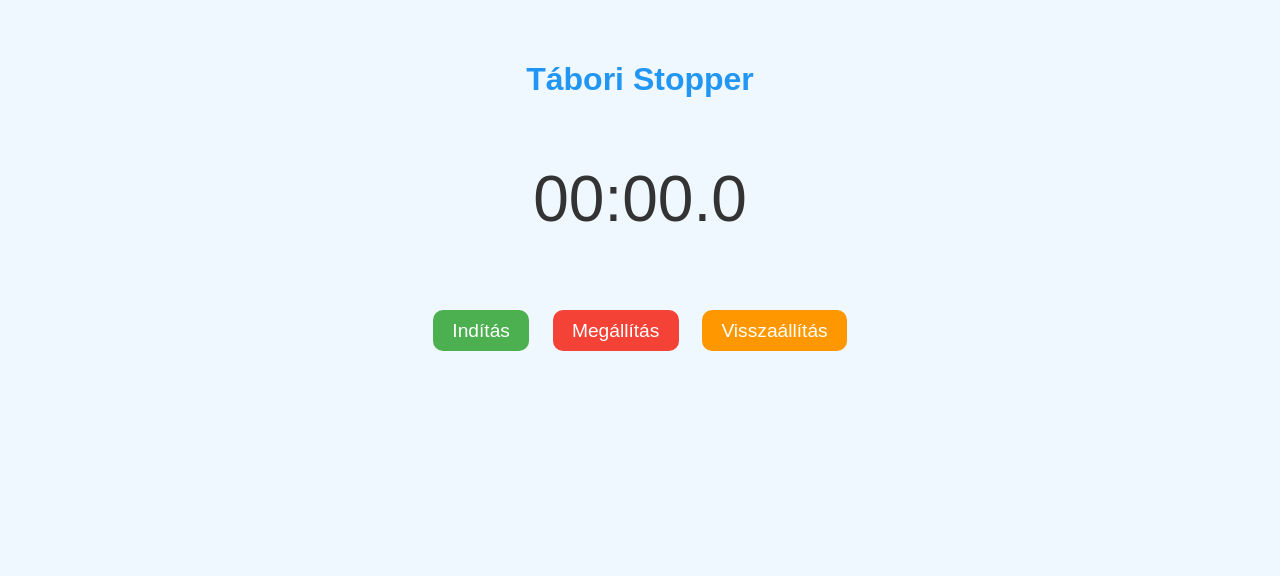
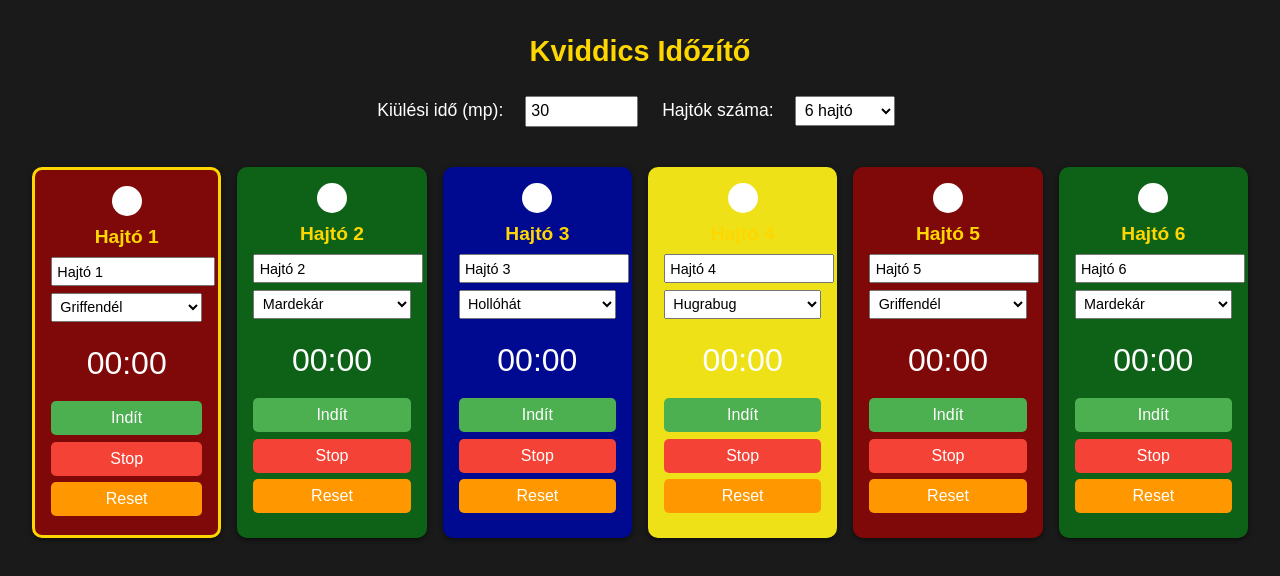
Before and after one commit to Nuvagus/tabor_app, a plain HTML site: page index.html in a window 1280 px wide. Drawn offline with Linux system fonts and the light colour scheme.

Commit message:
app_design, logic

```diff
--- a/index.html
+++ b/index.html
@@ -3,85 +3,31 @@
 <head>
   <meta charset="UTF-8" />
   <meta name="viewport" content="width=device-width, initial-scale=1.0" />
-  <title>Tábori Stopper</title>
+  <title>Kviddics Időzítő</title>
   <link rel="manifest" href="manifest.json" />
-  <meta name="theme-color" content="#2196F3" />
-  <link rel="apple-touch-icon" href="icons/icon-192.png">
-  <style>
-    body {
-      font-family: sans-serif;
-      text-align: center;
-      background: #f0f8ff;
-      color: #333;
-      padding: 2em;
-    }
-    h1 { color: #2196F3; }
-    #timer { font-size: 4em; margin: 1em 0; }
-    button {
-      font-size: 1.2em;
-      margin: 0.5em;
-      padding: 0.5em 1em;
-      border: none;
-      border-radius: 10px;
-      cursor: pointer;
-    }
-    .start { background-color: #4CAF50; color: white; }
-    .stop { background-color: #f44336; color: white; }
-    .reset { background-color: #ff9800; color: white; }
-  </style>
+  <meta name="theme-color" content="#FFD700" />
+  <link rel="apple-touch-icon" href="icons/icon-192.png" />
+  <link rel="stylesheet" href="styles.css" />
 </head>
 <body>
-  <h1>Tábori Stopper</h1>
-  <div id="timer">00:00.0</div>
-  <button class="start" onclick="startTimer()">Indítás</button>
-  <button class="stop" onclick="stopTimer()">Megállítás</button>
-  <button class="reset" onclick="resetTimer()">Visszaállítás</button>
+  <h1>Kviddics Időzítő</h1>
+  <div class="settings">
+    <div>
+      <label for="sitout-time">Kiülési idő (mp):</label>
+      <input type="number" id="sitout-time" min="1" value="30" aria-label="Kiülési idő másodpercben" />
+    </div>
+    <div>
+      <label for="player-count">Hajtók száma:</label>
+      <select id="player-count" aria-label="Hajtók számának kiválasztása">
+        <option value="3">3 hajtó</option>
+        <option value="6">6 hajtó</option>
+      </select>
+    </div>
+  </div>
+  <div class="player-list" role="tablist" aria-label="Játékos időzítők">
+    <!-- Játékosok dinamikusan generálva -->
+  </div>
 
-  <script>
-    let startTime, interval;
-    let running = false;
-
-    function formatTime(ms) {
-      let totalSeconds = Math.floor(ms / 1000);
-      let minutes = String(Math.floor(totalSeconds / 60)).padStart(2, '0');
-      let seconds = String(totalSeconds % 60).padStart(2, '0');
-      let tenths = String(Math.floor((ms % 1000) / 100));
-      return `${minutes}:${seconds}.${tenths}`;
-    }
-
-    function updateDisplay(ms) {
-      document.getElementById('timer').textContent = formatTime(ms);
-    }
-
-    function startTimer() {
-      if (running) return;
-      running = true;
-      startTime = Date.now() - (window.elapsed || 0);
-      interval = setInterval(() => {
-        window.elapsed = Date.now() - startTime;
-        updateDisplay(window.elapsed);
-      }, 100);
-    }
-
-    function stopTimer() {
-      if (!running) return;
-      running = false;
-      clearInterval(interval);
-    }
-
-    function resetTimer() {
-      stopTimer();
-      window.elapsed = 0;
-      updateDisplay(0);
-    }
-
-    if ('serviceWorker' in navigator) {
-      navigator.serviceWorker.register('service-worker.js')
-        .then(reg => console.log('Service Worker regisztrálva!', reg))
-        .catch(err => console.error('SW hiba:', err));
-    }
-
-    updateDisplay(0);
-  </script>
+  <script src="script.js"></script>
 </body>
 </html>
--- /dev/null
+++ b/script.js
@@ -0,0 +1,166 @@
+const houses = {
+    griffindel: 'Griffendél',
+    mardekar: 'Mardekár',
+    hollóhát: 'Hollóhát',
+    hugrabug: 'Hugrabug'
+  };
+
+  let players = JSON.parse(localStorage.getItem('quidditchPlayers')) || [
+    { id: 1, name: 'Hajtó 1', house: 'griffindel', timer: null, timeLeft: 0, running: false, expired: false },
+    { id: 2, name: 'Hajtó 2', house: 'mardekar', timer: null, timeLeft: 0, running: false, expired: false },
+    { id: 3, name: 'Hajtó 3', house: 'hollóhát', timer: null, timeLeft: 0, running: false, expired: false },
+    { id: 4, name: 'Hajtó 4', house: 'hugrabug', timer: null, timeLeft: 0, running: false, expired: false },
+    { id: 5, name: 'Hajtó 5', house: 'griffindel', timer: null, timeLeft: 0, running: false, expired: false },
+    { id: 6, name: 'Hajtó 6', house: 'mardekar', timer: null, timeLeft: 0, running: false, expired: false }
+  ];
+  let sitoutTime = parseInt(localStorage.getItem('sitoutTime'), 10) || 30;
+  let playerCount = parseInt(localStorage.getItem('playerCount'), 10) || 6;
+  let activePlayerId = parseInt(localStorage.getItem('activePlayerId'), 10) || 1;
+
+  function saveState() {
+    localStorage.setItem('quidditchPlayers', JSON.stringify(players));
+    localStorage.setItem('sitoutTime', sitoutTime);
+    localStorage.setItem('playerCount', playerCount);
+    localStorage.setItem('activePlayerId', activePlayerId);
+  }
+
+  function formatTime(seconds) {
+    const mins = String(Math.floor(seconds / 60)).padStart(2, '0');
+    const secs = String(seconds % 60).padStart(2, '0');
+    return `${mins}:${secs}`;
+  }
+
+  function renderPlayers() {
+    const playerList = document.querySelector('.player-list');
+    playerList.innerHTML = '';
+    const visiblePlayers = players.slice(0, playerCount);
+    visiblePlayers.forEach(player => {
+      const playerDiv = document.createElement('div');
+      playerDiv.className = `player ${player.house} ${player.id === activePlayerId ? 'active' : ''} ${player.expired ? 'blink' : ''}`;
+      playerDiv.setAttribute('role', 'tab');
+      playerDiv.setAttribute('aria-selected', player.id === activePlayerId);
+      playerDiv.innerHTML = `
+        <div class="icon"></div>
+        <h3>${player.name}</h3>
+        <input type="text" value="${player.name}" aria-label="${player.name} neve szerkesztése" />
+        <select aria-label="${player.name} házának kiválasztása">
+          ${Object.entries(houses).map(([key, value]) =>
+            `<option value="${key}" ${player.house === key ? 'selected' : ''}>${value}</option>`
+          ).join('')}
+        </select>
+        <div class="timer" aria-live="polite">${formatTime(player.timeLeft)}</div>
+        <button class="start" onclick="startTimer(${player.id})" aria-label="Időzítő indítása ${player.name} számára">Indít</button>
+        <button class="stop" onclick="stopTimer(${player.id})" aria-label="Időzítő megállítása ${player.name} számára">Stop</button>
+        <button class="reset" onclick="resetTimer(${player.id})" aria-label="Időzítő visszaállítása ${player.name} számára">Reset</button>
+      `;
+      playerDiv.querySelector('input').addEventListener('change', (e) => {
+        player.name = e.target.value || `Hajtó ${player.id}`;
+        saveState();
+        renderPlayers();
+      });
+      playerDiv.querySelector('select').addEventListener('change', (e) => {
+        player.house = e.target.value;
+        saveState();
+        renderPlayers();
+      });
+      playerDiv.addEventListener('click', () => setActivePlayer(player.id));
+      playerList.appendChild(playerDiv);
+    });
+  }
+
+  function startTimer(playerId) {
+    const player = players.find(p => p.id === playerId);
+    if (player.running) return;
+    player.running = true;
+    player.expired = false;
+    player.timeLeft = player.timeLeft > 0 ? player.timeLeft : sitoutTime;
+    player.timer = setInterval(() => {
+      player.timeLeft--;
+      if (player.timeLeft <= 0) {
+        stopTimer(playerId);
+        player.timeLeft = 0;
+        player.expired = true;
+        // Értesítés képernyőolvasóknak
+        const timerDiv = document.querySelector(`.player[aria-selected="true"] .timer`);
+        if (timerDiv) timerDiv.setAttribute('aria-label', `${player.name} ideje lejárt`);
+      }
+      renderPlayers();
+      saveState();
+    }, 1000);
+    renderPlayers();
+    saveState();
+  }
+
+  function stopTimer(playerId) {
+    const player = players.find(p => p.id === playerId);
+    if (!player.running) return;
+    player.running = false;
+    clearInterval(player.timer);
+    renderPlayers();
+    saveState();
+  }
+
+  function resetTimer(playerId) {
+    const player = players.find(p => p.id === playerId);
+    player.running = false;
+    player.expired = false;
+    clearInterval(player.timer);
+    player.timeLeft = 0;
+    renderPlayers();
+    saveState();
+  }
+
+  function setActivePlayer(playerId) {
+    activePlayerId = playerId;
+    renderPlayers();
+    saveState();
+  }
+
+  function switchActivePlayer(direction) {
+    const visiblePlayers = players.slice(0, playerCount);
+    const currentIndex = visiblePlayers.findIndex(p => p.id === activePlayerId);
+    let newIndex;
+    if (direction === 'next') {
+      newIndex = (currentIndex + 1) % visiblePlayers.length;
+    } else {
+      newIndex = (currentIndex - 1 + visiblePlayers.length) % visiblePlayers.length;
+    }
+    activePlayerId = visiblePlayers[newIndex].id;
+    renderPlayers();
+    saveState();
+  }
+
+  document.getElementById('sitout-time').addEventListener('change', (e) => {
+    sitoutTime = parseInt(e.target.value, 10) || 30;
+    saveState();
+  });
+
+  document.getElementById('player-count').addEventListener('change', (e) => {
+    const newCount = parseInt(e.target.value, 10);
+    playerCount = (newCount === 3 || newCount === 6) ? newCount : 6; // Érvénytelen érték esetén alapértelmezett 6
+    if (activePlayerId > playerCount) {
+      activePlayerId = 1;
+    }
+    saveState();
+    renderPlayers();
+  });
+
+  // Gyorsbillentyűk a swaphez
+  document.addEventListener('keydown', (e) => {
+    if (e.key === 'ArrowRight') {
+      switchActivePlayer('next');
+    } else if (e.key === 'ArrowLeft') {
+      switchActivePlayer('prev');
+    }
+  });
+
+  // Inicializálja a hajtószám választót
+  document.getElementById('player-count').value = playerCount;
+
+  if ('serviceWorker' in navigator) {
+    navigator.serviceWorker.register('service-worker.js')
+      .then(reg => console.log('Service Worker regisztrálva!', reg))
+      .catch(err => console.error('Service Worker hiba:', err));
+  }
+
+  renderPlayers();
--- /dev/null
+++ b/styles.css
@@ -0,0 +1,118 @@
+body {
+    font-family: Arial, sans-serif;
+    text-align: center;
+    background: #1a1a1a;
+    color: #fff;
+    padding: 1em;
+    margin: 0;
+  }
+
+  h1 {
+    color: #FFD700;
+    font-size: 1.8em;
+  }
+
+  .settings {
+    margin: 1em 0;
+    display: flex;
+    flex-wrap: wrap;
+    justify-content: center;
+    gap: 1em;
+  }
+
+  .settings label {
+    font-size: 1.1em;
+    margin-right: 0.5em;
+  }
+
+  .settings input,
+  .settings select {
+    font-size: 1em;
+    padding: 0.3em;
+    margin: 0.5em;
+    width: 100px;
+  }
+
+  .player-list {
+    display: grid;
+    grid-template-columns: repeat(auto-fit, minmax(160px, 1fr));
+    gap: 1em;
+    padding: 1em;
+  }
+
+  .player {
+    background: #333;
+    border-radius: 10px;
+    padding: 1em;
+    box-shadow: 0 2px 5px rgba(0, 0, 0, 0.5);
+    position: relative;
+  }
+
+  .player.active {
+    border: 3px solid #FFD700;
+  }
+
+  .player.blink {
+    animation: blink 1s infinite;
+  }
+
+  @keyframes blink {
+    50% { background: #FFD700; }
+  }
+
+  .player .icon {
+    width: 30px;
+    height: 30px;
+    margin: 0 auto;
+    background: #fff;
+    border-radius: 50%;
+  }
+
+  .player h3 {
+    margin: 0.5em 0;
+    font-size: 1.2em;
+    color: #FFD700;
+  }
+
+  .player input {
+    width: 100%;
+    padding: 0.3em;
+    margin-bottom: 0.5em;
+    font-size: 0.9em;
+  }
+
+  .player select {
+    width: 100%;
+    padding: 0.3em;
+    margin-bottom: 0.5em;
+    font-size: 0.9em;
+  }
+
+  .player .timer {
+    font-size: 2em;
+    margin: 0.5em 0;
+  }
+
+  .player button {
+    font-size: 1em;
+    padding: 0.5em;
+    border: none;
+    border-radius: 5px;
+    cursor: pointer;
+    width: 100%;
+    margin: 0.2em 0;
+  }
+
+  .start { background: #4CAF50; color: white; }
+  .stop { background: #f44336; color: white; }
+  .reset { background: #ff9800; color: white; }
+  .griffindel { background: #7F0909; }
+  .mardekar { background: #0D6217; }
+  .hollóhát { background: #000A90; }
+  .hugrabug { background: #EEE117; }
+
+  @media (max-width: 600px) {
+    .player-list {
+      grid-template-columns: 1fr;
+    }
+  }
```
Also changed, not shown: service-worker.js (+20 -5 lines), manifest.json.
